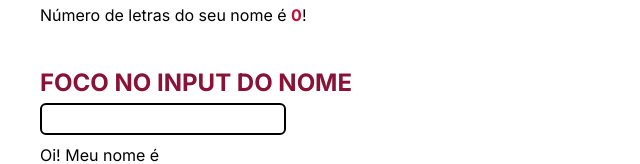
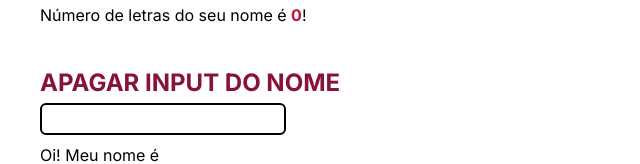
Before and after one commit to matheusapostulo/hooks-react-study, a Next.js app: page /useRef in a window 1280 px wide. Shown: the part 177-341 px from the top of the page, without its empty margins (0-640 px from the left). Built offline with nearby package versions, Linux system fonts and the light colour scheme.

Commit message:
att useRef apagar foco nome

```diff
--- a/src/app/useRef/page.js
+++ b/src/app/useRef/page.js
@@ -56,7 +56,7 @@ export default function useRefPage(){
                 <ExempleCount/>
            </div>
            <div>
-                <h3 className="text-rose-900 text-2xl font-bold mb-1">FOCO NO INPUT DO NOME</h3>
+                <h3 className="text-rose-900 text-2xl font-bold mb-1">APAGAR INPUT DO NOME</h3>
                 <ExempleFocus/>
            </div>
 
```
